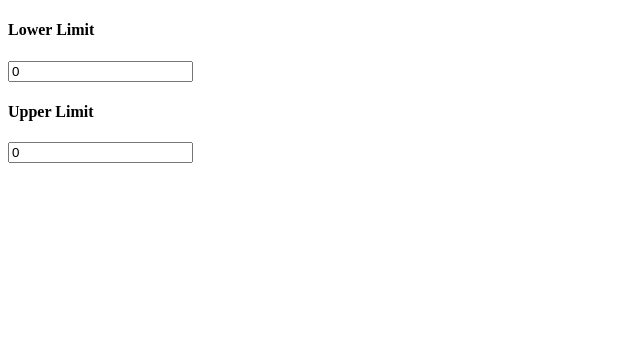
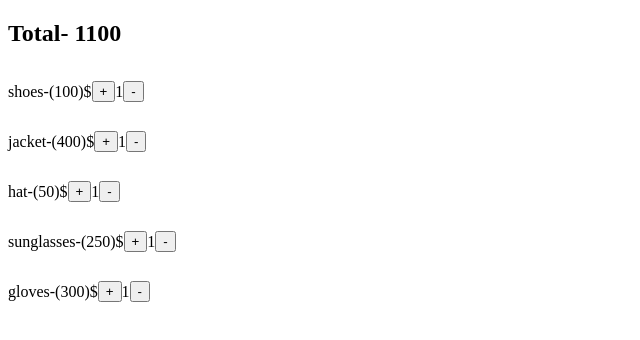
Before and after one commit to swethaogeti/react-hooks-practice, a React (Create React App) app: page / in a window 1280 px wide. Shown: the top 340 px of the page, without its empty margins (0-640 px from the left). Built offline with nearby package versions, Linux system fonts and the light colour scheme.

Commit message:
initial commit solve

```diff
--- a/src/App.js
+++ b/src/App.js
@@ -17,6 +17,7 @@ import { CarList } from "./practiceSet-1/CarList";
 import { SubcribeEmail } from "./practiceSet-1/SubcribeEmail";
 import { RemoveItem } from "./practiceSet-1/RemoveItem";
 import { LowerUpperLimit } from "./practiceSet-1/LowerUpperLimit";
+import { ProductCount } from "./practiceSet-1/ProductCount";
 export default function App() {
   return (
     <div className="App">
@@ -37,7 +38,8 @@ export default function App() {
       {/* <CarList /> */}
       {/* <SubcribeEmail /> */}
       {/* <RemoveItem /> */}
-      <LowerUpperLimit />
+      {/* <LowerUpperLimit /> */}
+      <ProductCount />
     </div>
   );
 }
--- a/src/practiceSet-1/LowerUpperLimit.js
+++ b/src/practiceSet-1/LowerUpperLimit.js
@@ -31,7 +31,7 @@ export const LowerUpperLimit = () => {
 
   const [lower, setLower] = useState(0);
   const [upper, setUpper] = useState(0);
-  console.log(lower);
+
   return (
     <div>
       <h4>Lower Limit</h4>
@@ -58,7 +58,9 @@ export const LowerUpperLimit = () => {
               style={{ display: "flex", alignItems: "center" }}
             >
               <p>{item.item}-</p>
-              <p>{item.price}$</p>
+              <p>({item.price})$</p>
+              <button>+</button>
+              <span>4</span> <button>-</button>
             </div>
           );
         })}
--- /dev/null
+++ b/src/practiceSet-1/ProductCount.js
@@ -0,0 +1,77 @@
+import { useEffect, useState } from "react";
+
+export const ProductCount = () => {
+  const data = [
+    {
+      id: 1,
+      item: "shoes",
+      price: 100,
+      quantity: 1
+    },
+    {
+      id: 2,
+      item: "jacket",
+      price: 400,
+      quantity: 1
+    },
+    {
+      id: 3,
+      item: "hat",
+      price: 50,
+      quantity: 1
+    },
+    {
+      id: 4,
+      item: "sunglasses",
+      price: 250,
+      quantity: 1
+    },
+    {
+      id: 5,
+      item: "gloves",
+      price: 300,
+      quantity: 1
+    }
+  ];
+  const [dataItems, setData] = useState(data);
+  const [total, setTotal] = useState(0);
+
+  useEffect(() => {
+    setTotal(
+      dataItems.reduce((acc, curr) => acc + curr.price * curr.quantity, 0)
+    );
+  }, [dataItems]);
+  const increment = (ele) => {
+    setData(
+      dataItems.map((item) =>
+        item.id === ele.id ? { ...item, quantity: ele.quantity + 1 } : item
+      )
+    );
+  };
+
+  const decrement = (ele) => {
+    setData(
+      dataItems
+        .map((item) =>
+          item.id === ele.id ? { ...item, quantity: ele.quantity - 1 } : item
+        )
+        .filter((item) => item.quantity !== 0)
+    );
+  };
+  return (
+    <div>
+      <h2>Total- {total}</h2>
+      {dataItems.map((item) => {
+        return (
+          <div key={item.id} style={{ display: "flex", alignItems: "center" }}>
+            <p>{item.item}-</p>
+            <p>({item.price})$</p>
+            <button onClick={() => increment(item)}>+</button>
+            <span>{item.quantity}</span>{" "}
+            <button onClick={() => decrement(item)}>-</button>
+          </div>
+        );
+      })}
+    </div>
+  );
+};
```
